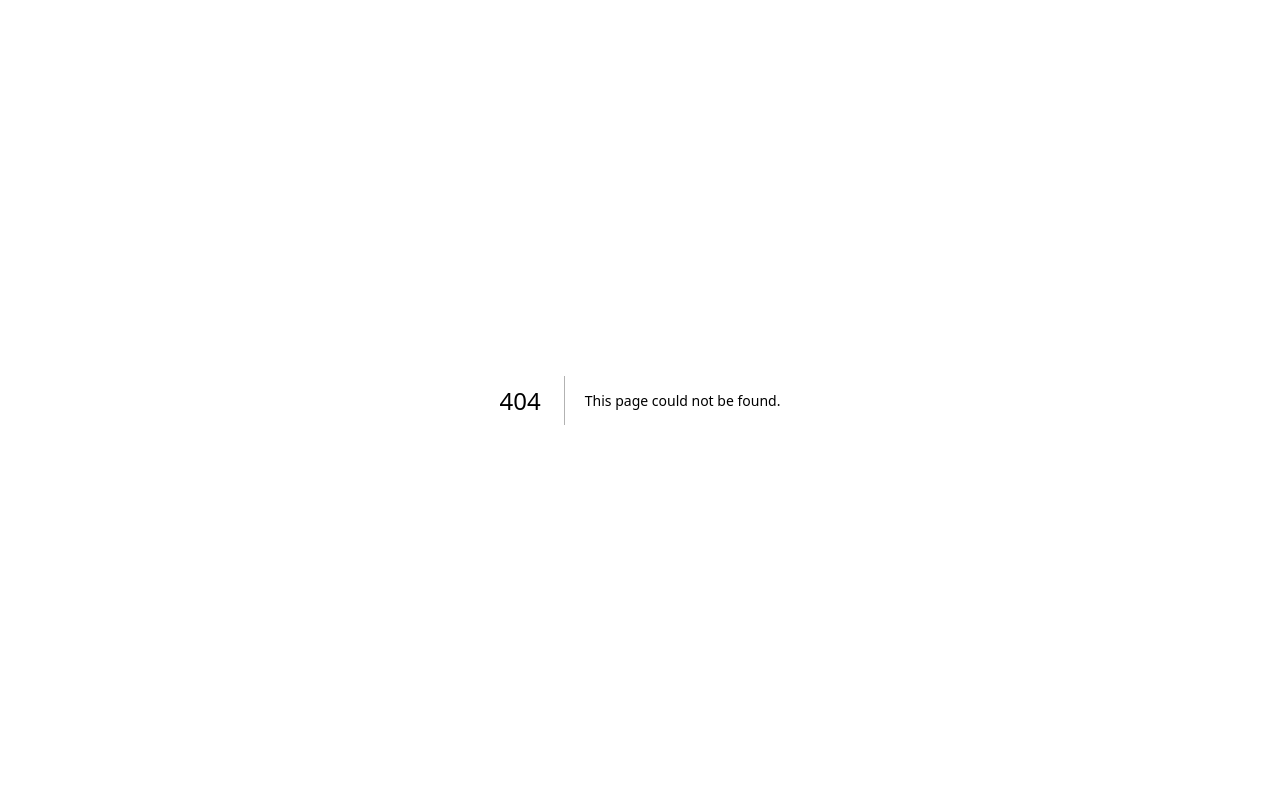
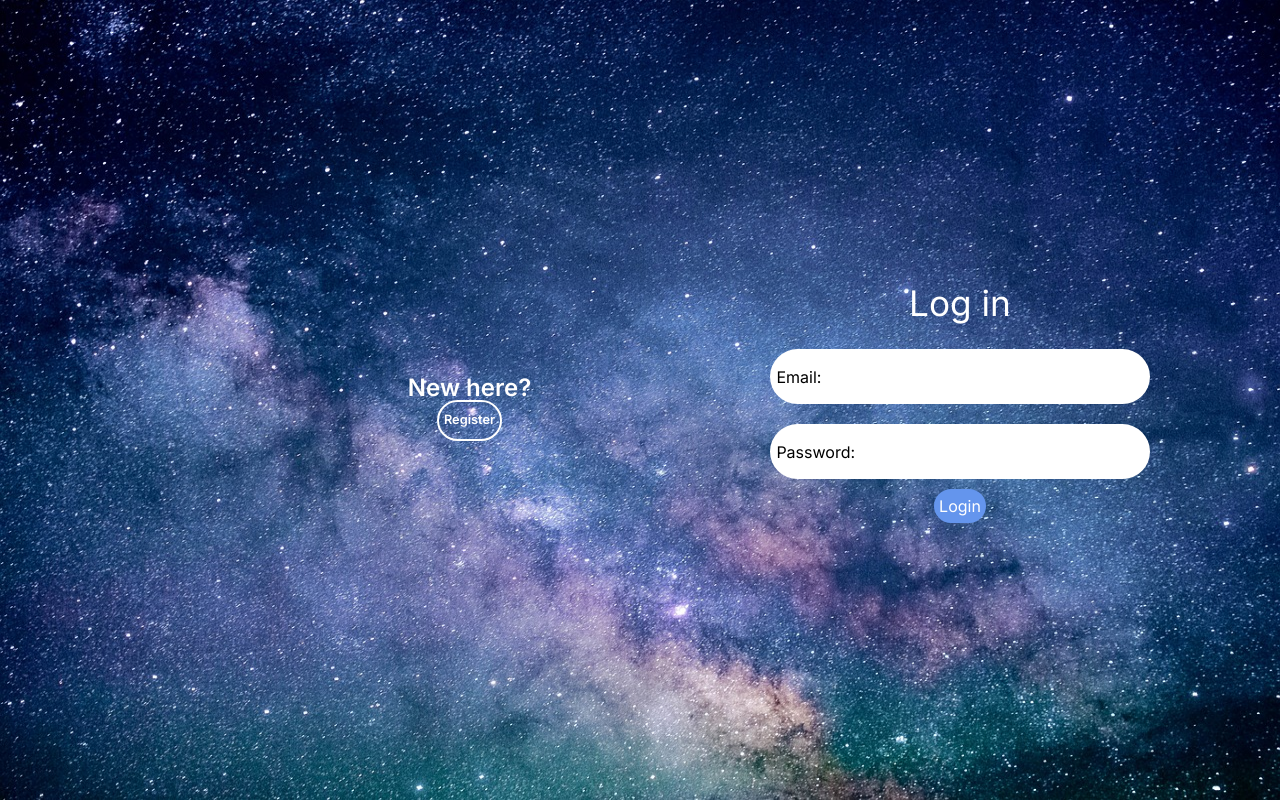
Before and after one commit to juliechan01/group_h, a Next.js app in the folder client/: page /welcome in a window 1280 px wide. Before the commit this address had no page. Built offline with nearby package versions, Linux system fonts and the light colour scheme.

Commit message:
fixed folder structure

```diff
--- a/client/package.json
+++ b/client/package.json
@@ -11,6 +11,7 @@
   "dependencies": {
     "autoprefixer": "10.4.14",
     "next": "13.4.12",
+    "next-routes": "^1.4.2",
     "postcss": "8.4.27",
     "react": "18.2.0",
     "react-dom": "18.2.0",
--- /dev/null
+++ b/client/src/app/page.jsx
@@ -0,0 +1,108 @@
+'use client'
+import React from 'react';
+import Image from 'next/image'
+
+// CHANGE CODE TO REFLECT LANDING PAGE LAYOUT
+function page() {
+	const addContainerClassHandler = (e) => {
+		e.preventDefault()
+		document.getElementById('container').classList.add("register-mode")
+	}
+
+	const removeContainerClassHandler = (e) => {
+		e.preventDefault()
+		document.getElementById('container').classList.remove("register-mode")
+	}
+
+	return (
+		<div style={{ position: 'relative' }}>
+			<Image
+				src='/background.jpg'
+				alt='background'
+				fill={true}
+			/>
+			<div className='container' id='container'>
+				<div className='forms-container'>
+					<div className='login-and-register'>
+						<form className='login'>
+							<h2 className='title'>Log in</h2>
+							<div className='input-field'>
+								<label>
+									Email:
+									<input type='text' id='email' name='email'></input>
+								</label>
+							</div>
+
+							<div className='input-field'>
+								<label>
+									Password:
+									<input type='password' id='password' name='password'></input>
+								</label>
+							</div>
+
+							<button className='form-button'>Login</button>
+						</form>
+
+						<form className='register'>
+							<h2 className='title'>Register</h2>
+
+							<div className='input-field'>
+								<label>
+									First Name:
+									<input type='text' id='first_name' name='first_name'></input>
+								</label>
+							</div>
+
+							<div className='input-field'>
+								<label>
+									Last Name:
+									<input type='text' id='last_name' name='last_name'></input>
+								</label>
+							</div>
+
+							<div className='input-field'>
+								<label>
+									Email:
+									<input type='text' id='email' name='email'></input>
+								</label>
+							</div>
+
+							<div className='input-field'>
+								<label>
+									Password:
+									<input type='password' id='password' name='password'></input>
+								</label>
+							</div>
+
+							<div className='input-field'>
+								<label>
+									Date of Birth:
+									<input type='date' id='birthday' name='birthday'></input>
+								</label>
+							</div>
+
+							<button className='form-button'>Register</button>
+						</form>
+					</div>
+				</div>
+
+				<div className='panels-container'>
+					<div className='panel left-panel'>
+						<div className='content'>
+							<p>New here?</p>
+							<button className='form-button transparent' id='register-button' onClick={addContainerClassHandler}>Register</button>
+						</div>
+					</div>
+					<div className='panel right-panel'>
+						<div className='content'>
+							<p>Already Registered?</p>
+							<button className='form-button transparent' id='login-button' onClick={removeContainerClassHandler}>Login</button>
+						</div>
+					</div>
+				</div>
+			</div>
+		</div>
+	)
+}
+
+export default page;
--- a/client/src/app/page.js
+++ b/client/src/app/welcome/page.jsx
@@ -1,10 +1,8 @@
 'use client'
-
-import React from 'react'
+import React from 'react';
 import Image from 'next/image'
 
-function page() {
-
+function Welcome() {
 	const addContainerClassHandler = (e) => {
 		e.preventDefault()
 		document.getElementById('container').classList.add("register-mode")
@@ -106,4 +104,4 @@ function page() {
 	)
 }
 
-export default page
+export default Welcome;
--- a/client/tsconfig.json
+++ b/client/tsconfig.json
@@ -21,7 +21,8 @@
       {
         "name": "next"
       }
-    ]
+    ],
+    "strictNullChecks": true
   },
   "include": [
     "next-env.d.ts",
```
Also changed, not shown: client/routes.js (added, +8 -0 lines), client/src/components/cancelButton.jsx (added), client/src/components/deleteButton.jsx (added), client/src/components/logoutButton.jsx (added), client/src/userProfile/page.jsx (added), 1 other file (tests, documents, lock files or other folders).
